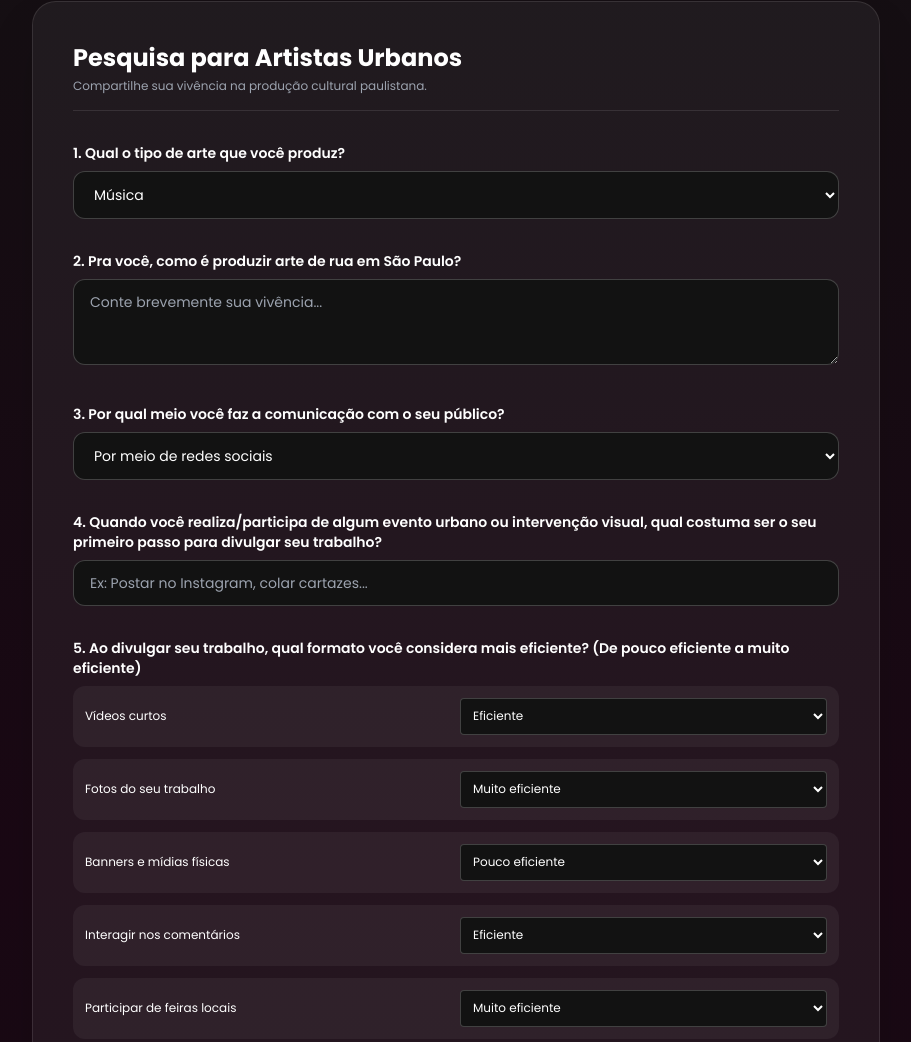
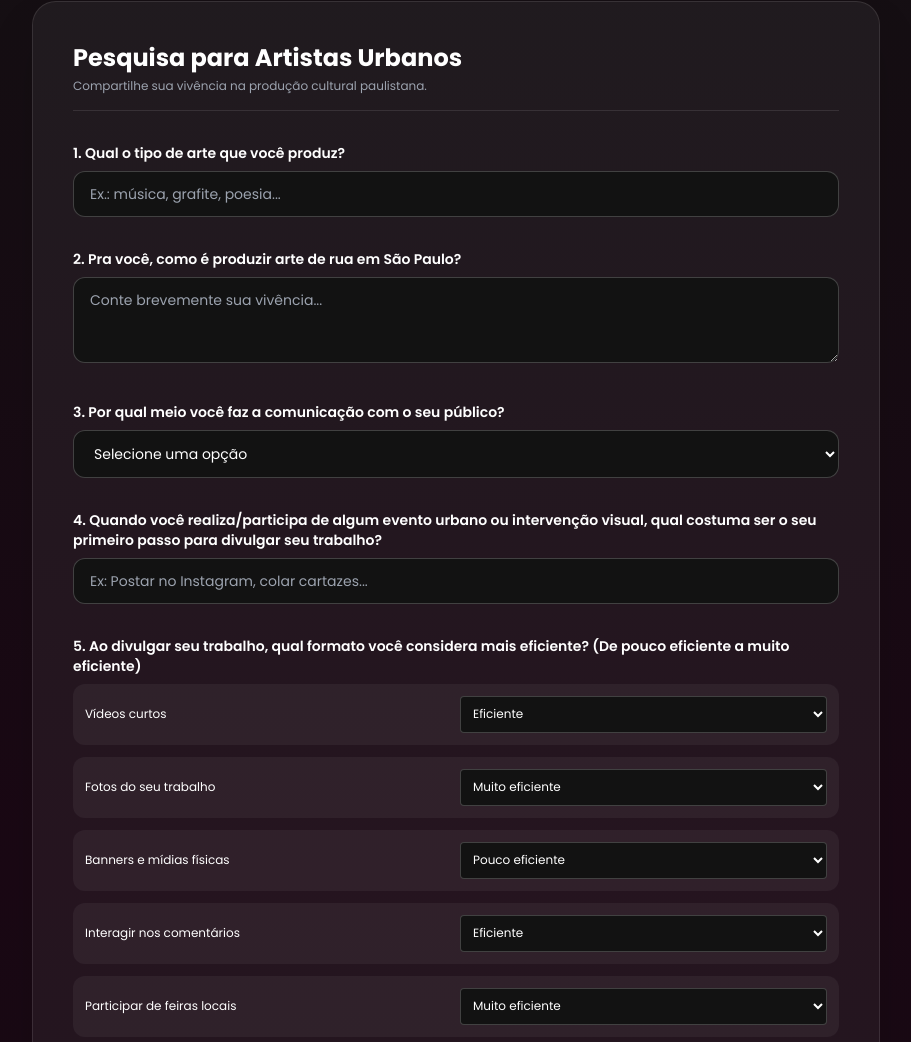
Before and after one commit to JulioG30/urbanz-page, a plain HTML site: page index.html in a window 1280 px wide. Shown: the part 2896-3938 px from the top of the page, without its empty margins (184-1095 px from the left). Drawn offline with nearby package versions, Linux system fonts and the light colour scheme.

Commit message:
Update form inputs for art type and communication
Replaced select inputs with text inputs for art type and added default option for select inputs.

```diff
--- a/index.html
+++ b/index.html
@@ -270,20 +270,10 @@
                 <!-- 1 -->
                 <div>
                     <label class="block text-sm font-semibold mb-2">1. Qual o tipo de arte que você produz?</label>
-                    <select name="art_tipo" class="w-full bg-urbanDark border border-white/20 rounded-xl px-4 py-3 text-sm focus:border-urbanPink outline-none">
-                        <option value="Musica">Música</option>
-                        <option value="Grafite">Grafite</option>
-                        <option value="Pintura">Pintura</option>
-                        <option value="Poesia">Poesia</option>
-                        <option value="Slam">Slam</option>
-                        <option value="Danca">Dança</option>
-                        <option value="Estatua Viva">Estátua Viva</option>
-                        <option value="Teatro">Teatro</option>
-                        <option value="Escultura">Escultura</option>
-                        <option value="Artesanato">Artesanato</option>
-                        <option value="Outro">Outro</option>
-                    </select>
+                    <input type="text" name="art_tipo" placeholder="Ex.: música, grafite, poesia..."
+                        class="w-full bg-urbanDark border border-white/20 rounded-xl px-4 py-3 text-sm focus:border-urbanPink outline-none">
                 </div>
+
 
                 <!-- 2 -->
                 <div>
@@ -295,6 +285,7 @@
                 <div>
                     <label class="block text-sm font-semibold mb-2">3. Por qual meio você faz a comunicação com o seu público?</label>
                     <select name="art_comunicacao" class="w-full bg-urbanDark border border-white/20 rounded-xl px-4 py-3 text-sm focus:border-urbanPink outline-none">
+                        <option value="" disabled selected>Selecione uma opção</option>
                         <option value="Redes sociais">Por meio de redes sociais</option>
                         <option value="Em eventos">Em eventos que participo</option>
                         <option value="Mais pessoal">Tento fazer uma comunicação mais pessoal</option>
@@ -340,6 +331,7 @@
                 <div>
                     <label class="block text-sm font-semibold mb-2">6. Você diria que tem facilidade de comunicação com o público?</label>
                     <select name="art_facilidade_com" class="w-full bg-urbanDark border border-white/20 rounded-xl px-4 py-3 text-sm focus:border-urbanPink outline-none">
+                        <option value="" disabled selected>Selecione uma opção</option>
                         <option value="Sim">Sim</option>
                         <option value="Não">Não</option>
                         <option value="Não sei">Não sei</option>
@@ -356,6 +348,7 @@
                 <div>
                     <label class="block text-sm font-semibold mb-2">8. Você acha que um aplicativo específico para essa interação entre artista e consumidor ajudaria ambas as partes?</label>
                     <select name="art_ajudaria" class="w-full bg-urbanDark border border-white/20 rounded-xl px-4 py-3 text-sm focus:border-urbanPink outline-none">
+                        <option value="" disabled selected>Selecione uma opção</option>
                         <option value="Sim">Sim</option>
                         <option value="Não">Não</option>
                         <option value="Não sei">Não sei</option>
@@ -366,6 +359,7 @@
                 <div>
                     <label class="block text-sm font-semibold mb-2">9. No primeiro acesso ao app, você prefere ter liberdade de navegação (conhecer as funcionalidades) antes mesmo de precisar preencher telas de login e cadastro?</label>
                     <select name="art_liberdade_nav" class="w-full bg-urbanDark border border-white/20 rounded-xl px-4 py-3 text-sm focus:border-urbanPink outline-none">
+                        <option value="" disabled selected>Selecione uma opção</option>
                         <option value="Sim">Sim</option>
                         <option value="Não">Não</option>
                         <option value="Não sei">Não sei</option>
@@ -401,6 +395,7 @@
                 <div>
                     <label class="block text-sm font-semibold mb-2">13. O que justificaria uma assinatura premium no app para quem produz cultura?</label>
                     <select name="art_premium" class="w-full bg-urbanDark border border-white/20 rounded-xl px-4 py-3 text-sm focus:border-urbanPink outline-none">
+                        <option value="" disabled selected>Selecione uma opção</option>
                         <option value="Sem anúncios">Navegação 100% sem anúncios</option>
                         <option value="Mais possibilidades no perfil">Perfil com mais possibilidades de edição</option>
                         <option value="Impulsionamento">Impulsionamento de postagens ou eventos</option>
@@ -425,6 +420,7 @@
                 <div>
                     <label class="block text-sm font-semibold mb-2">1. Como você diria que acompanha artistas independentes/urbanos?</label>
                     <select name="cons_acompanha" class="w-full bg-urbanDark border border-white/20 rounded-xl px-4 py-3 text-sm focus:border-urbanPink outline-none">
+                        <option value="" disabled selected>Selecione uma opção</option>
                         <option value="Redes sociais">Por meio de redes sociais</option>
                         <option value="Eventos">Em eventos que frequento</option>
                         <option value="Outras pessoas">Fico sabendo por outras pessoas</option>
@@ -437,6 +433,7 @@
                 <div>
                     <label class="block text-sm font-semibold mb-2">2. Como você enxerga a arte de rua em São Paulo?</label>
                     <select name="cons_visao_arte" class="w-full bg-urbanDark border border-white/20 rounded-xl px-4 py-3 text-sm focus:border-urbanPink outline-none">
+                        <option value="" disabled selected>Selecione uma opção</option>
                         <option value="Muito interessante">Muito interessante</option>
                         <option value="Boa">Boa</option>
                         <option value="Sem opinião">Não tenho uma opinião formada</option>
@@ -455,6 +452,7 @@
                 <div>
                     <label class="block text-sm font-semibold mb-2">4. Você diria que os artistas independentes/urbanos têm facilidade de comunicação com o público?</label>
                     <select name="cons_facilidade" class="w-full bg-urbanDark border border-white/20 rounded-xl px-4 py-3 text-sm focus:border-urbanPink outline-none">
+                        <option value="" disabled selected>Selecione uma opção</option>
                         <option value="Sim">Sim</option>
                         <option value="Não">Não</option>
                         <option value="Não sei">Não sei</option>
@@ -465,6 +463,7 @@
                 <div>
                     <label class="block text-sm font-semibold mb-2">5. Você acha que um aplicativo específico para essa interação entre artista e consumidor ajudaria ambas as partes?</label>
                     <select name="cons_ajuda" class="w-full bg-urbanDark border border-white/20 rounded-xl px-4 py-3 text-sm focus:border-urbanPink outline-none">
+                        <option value="" disabled selected>Selecione uma opção</option>
                         <option value="Sim">Sim</option>
                         <option value="Não">Não</option>
                         <option value="Não sei">Não sei</option>
@@ -475,6 +474,7 @@
                 <div>
                     <label class="block text-sm font-semibold mb-2">6. No primeiro acesso ao app, você prefere ter liberdade de navegação antes mesmo de precisar preencher telas de login e cadastro?</label>
                     <select name="cons_liberdade" class="w-full bg-urbanDark border border-white/20 rounded-xl px-4 py-3 text-sm focus:border-urbanPink outline-none">
+                        <option value="" disabled selected>Selecione uma opção</option>
                         <option value="Sim">Sim</option>
                         <option value="Não">Não</option>
                         <option value="Não sei">Não sei</option>
@@ -534,6 +534,7 @@
                 <div>
                     <label class="block text-sm font-semibold mb-2">11. O que justificaria uma assinatura premium no app para quem consome cultura?</label>
                     <select name="cons_premium" class="w-full bg-urbanDark border border-white/20 rounded-xl px-4 py-3 text-sm focus:border-urbanPink outline-none">
+                        <option value="" disabled selected>Selecione uma opção</option>
                         <option value="Sem anúncios">Navegação 100% sem anúncios</option>
                         <option value="Mais possibilidades no perfil">Perfil com mais possibilidades de edição</option>
                         <option value="Apenas gratuita">Usaria apenas a versão gratuita</option>
```
